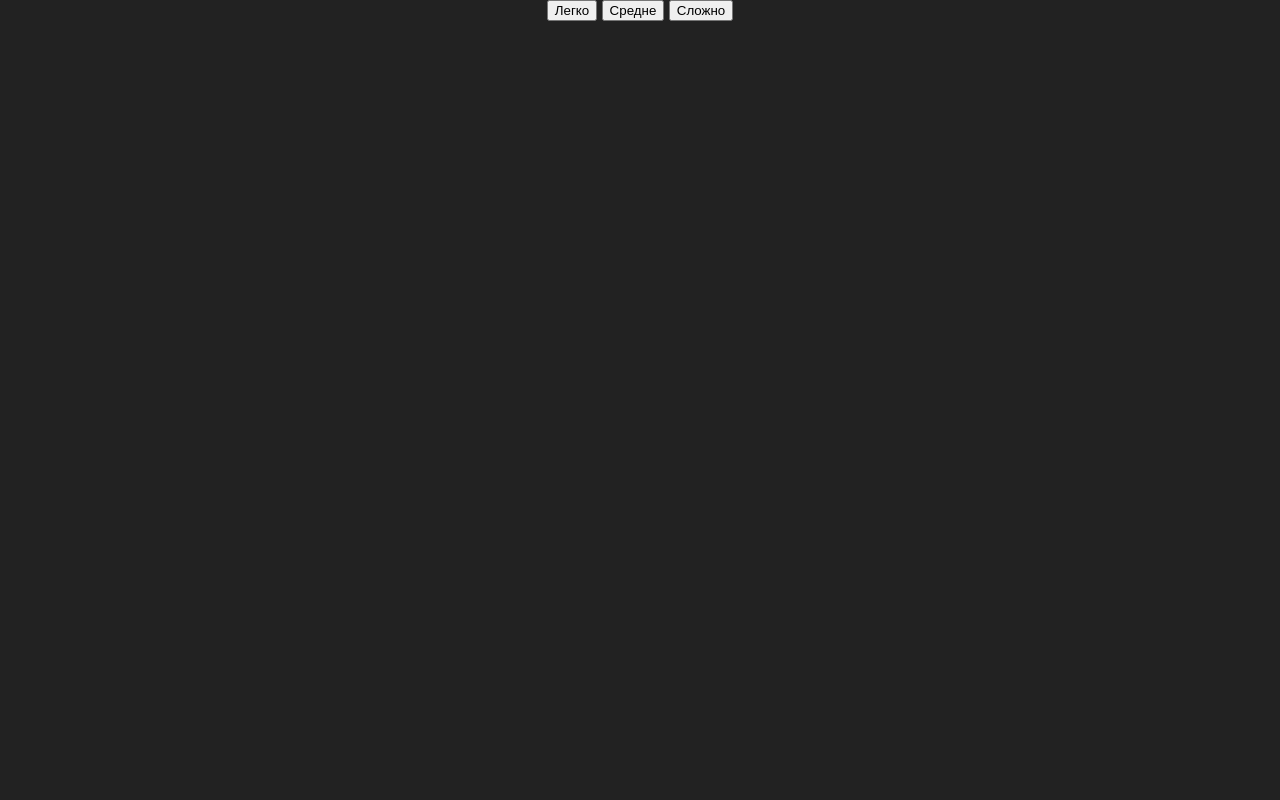
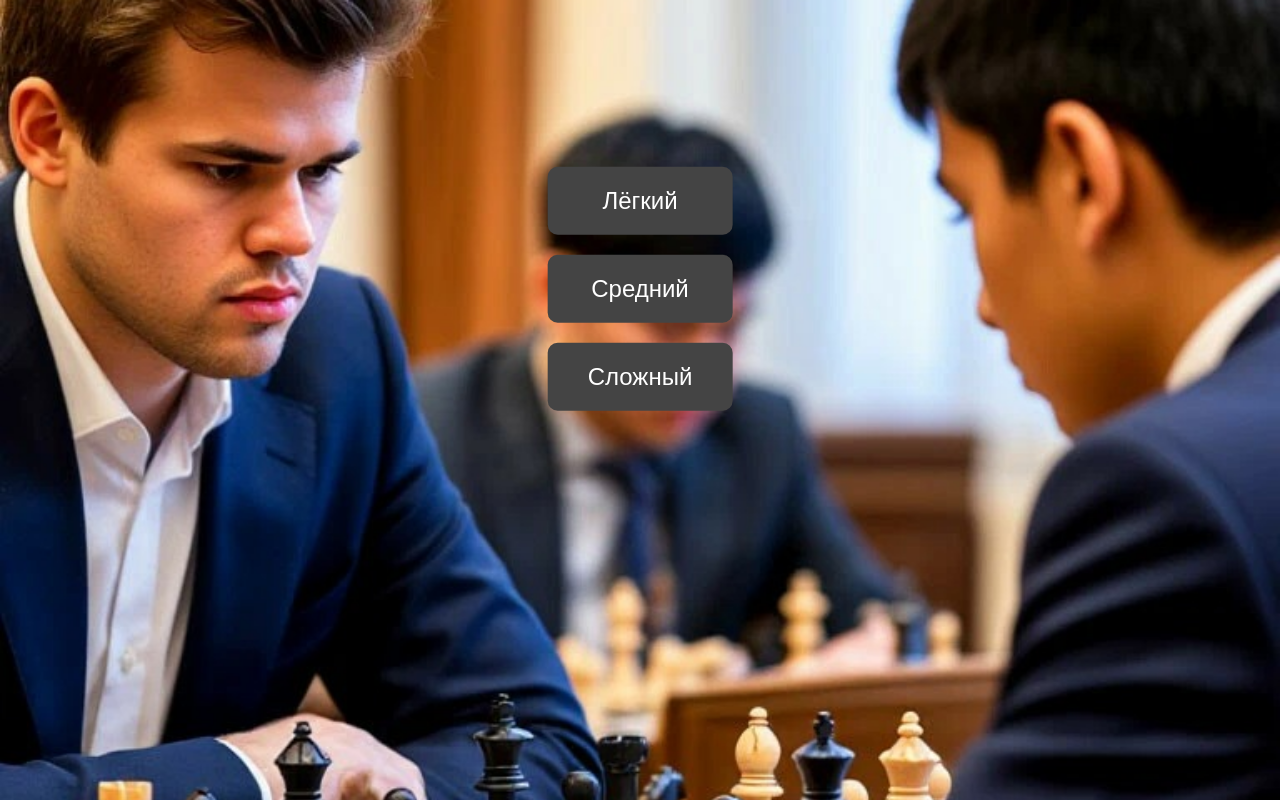
Before and after one commit to Nomonkhon/Magnus-chess, a plain HTML site: page index.html in a window 1280 px wide. Both pictures are taken after a click on the button "Пуск". Drawn offline with Linux system fonts and the light colour scheme.

Commit message:
Code update

```diff
--- a/index.html
+++ b/index.html
@@ -12,13 +12,16 @@
     <button onclick="showDifficulty()" class="start-button">Пуск</button>
   </div>
 
-  <div class="difficulty-screen" id="difficultyScreen" style="display:none;">
-    <button onclick="startGame('easy')">Легко</button>
-    <button onclick="startGame('medium')">Средне</button>
-    <button onclick="startGame('hard')">Сложно</button>
+  <div class="difficulty-screen" id="difficultyScreen">
+    <img src="level.jpg" alt="Level Background" class="background-img" />
+    <div class="difficulty-buttons">
+      <button onclick="startGame('hard')" class="difficulty-button">Сложный</button>
+      <button onclick="startGame('medium')" class="difficulty-button">Средний</button>
+      <button onclick="startGame('easy')" class="difficulty-button">Лёгкий</button>
+    </div>
   </div>
 
-  <div id="game" style="display:none;">
+  <div id="game">
     <div id="timer">10:00</div>
     <div id="board"></div>
   </div>
--- a/main.js
+++ b/main.js
@@ -8,7 +8,7 @@ function startGame(level) {
   document.getElementById("difficultyScreen").style.display = "none";
   document.getElementById("game").style.display = "block";
   startTimer();
-  document.getElementById("board").innerHTML = "<p>Шахматная доска будет здесь (" + level + ")</p>";
+  document.getElementById("board").innerHTML = "<p>Здесь будет шахматная доска (" + level + ")</p>";
 }
 
 function startTimer() {
--- a/style.css
+++ b/style.css
@@ -19,10 +19,49 @@ body {
   margin-top: 50vh;
   padding: 20px 40px;
   font-size: 24px;
+  z-index: 1;
+  position: relative;
+}
+.difficulty-screen {
+  display: none;
+  position: relative;
+  height: 100vh;
+}
+.difficulty-buttons {
+  position: absolute;
+  top: 30%;
+  left: 50%;
+  transform: translate(-50%, -30%);
+  display: flex;
+  flex-direction: column-reverse;
+  gap: 20px;
+}
+.difficulty-button {
+  padding: 20px 40px;
+  font-size: 24px;
+  background-color: #444;
+  color: white;
+  border: none;
+  border-radius: 10px;
+  cursor: pointer;
+}
+#game {
+  display: none;
+  background: url('doska.jpg') no-repeat center center;
+  background-size: cover;
+  height: 100vh;
+}
+#timer {
+  font-size: 24px;
+  margin: 10px;
+  background-color: #000000aa;
+  display: inline-block;
+  padding: 5px 15px;
+  border-radius: 8px;
 }
 #board {
   margin: auto;
   width: 480px;
   height: 480px;
-  background-color: beige;
+  background-color: rgba(255, 255, 255, 0.8);
 }
```
Also changed, not shown: doska.jpg (added), level.jpg (added), magnus.jpg.
